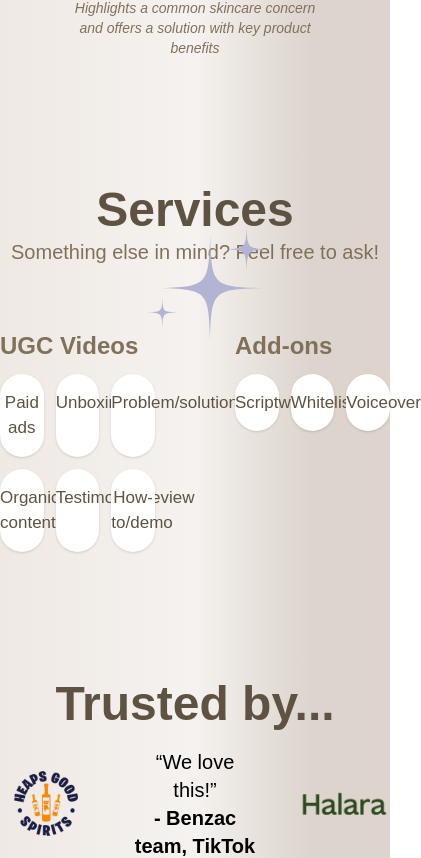
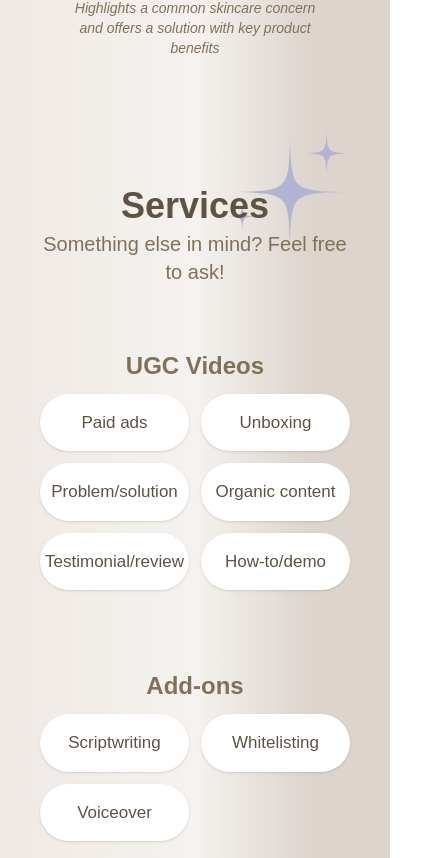
Before and after one commit to janghanp/tiaraxugc, a Next.js app: page / in a window 390 px wide. Shown: the part 3657-4515 px from the top of the page, 421 px wide, since content can reach past the window. Built offline with nearby package versions, Linux system fonts and the light colour scheme; a web font is replaced by a local one.

Commit message:
responsive design for Services.tsx

```diff
--- a/src/components/Services.tsx
+++ b/src/components/Services.tsx
@@ -4,7 +4,7 @@ import { motion } from "motion/react";
 
 export default function Services() {
   return (
-    <div className={"mt-32 text-center"}>
+    <div className={"mt-32 text-center px-10"}>
       <motion.div
         viewport={{ once: true }}
         initial={{ opacity: 0, y: -20 }}
@@ -12,11 +12,11 @@ export default function Services() {
         transition={{ duration: 0.5, delay: 0.4 }}
         className={"w-full flex flex-col items-center relative"}
       >
-        <div className={"text-5xl font-bold text-primary"}>Services</div>
+        <div className={"text-4xl lg:text-5xl font-bold text-primary"}>Services</div>
         <div className={"text-secondary mt-1 text-xl"}>
           Something else in mind? Feel free to ask!
         </div>
-        <div className={"absolute top-10 right-30"}>
+        <div className={"absolute -top-14 right-0 lg:right-30 -z-10"}>
           <Star />
         </div>
       </motion.div>
@@ -25,11 +25,11 @@ export default function Services() {
         initial={{ opacity: 0, y: -20 }}
         whileInView={{ opacity: 1, y: 0 }}
         transition={{ duration: 0.5, delay: 0.6 }}
-        className={"grid grid-cols-2 mt-16 gap-20"}
+        className={"grid grid-cols-1 lg:grid-cols-2 mt-16 gap-20"}
       >
         <div className={"col-span-1"}>
-          <div className={"text-left text-2xl font-semibold text-secondary"}>UGC Videos</div>
-          <div className={"grid grid-cols-3 gap-3 w-full mt-3"}>
+          <div className={"text-center lg:text-left text-2xl font-semibold text-secondary"}>UGC Videos</div>
+          <div className={"grid grid-cols-2 lg:grid-cols-3 gap-3 w-full mt-3"}>
             <ServiceItem title={"Paid ads"} />
             <ServiceItem title={"Unboxing"} />
             <ServiceItem title={"Problem/solution"} />
@@ -39,8 +39,8 @@ export default function Services() {
           </div>
         </div>
         <div className={"col-span-1"}>
-          <div className={"text-left text-2xl font-semibold text-secondary"}>Add-ons</div>
-          <div className={"grid grid-cols-3 gap-3 w-full mt-3"}>
+          <div className={"text-center lg:text-left text-2xl font-semibold text-secondary"}>Add-ons</div>
+          <div className={"grid grid-cols-2 lg:grid-cols-3 gap-3 w-full mt-3"}>
             <ServiceItem title={"Scriptwriting"} />
             <ServiceItem title={"Whitelisting"} />
             <ServiceItem title={"Voiceover"} />
```
